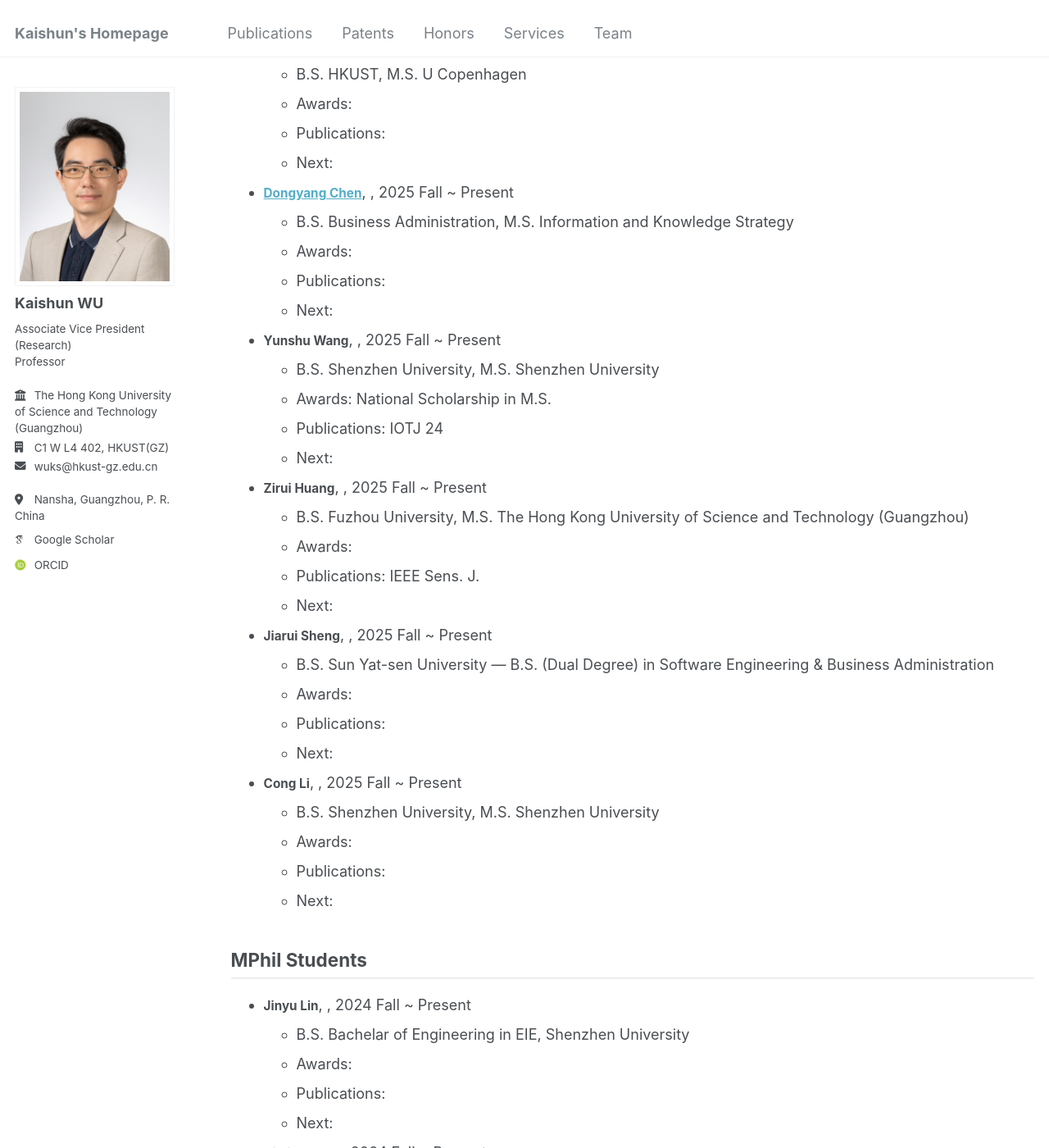
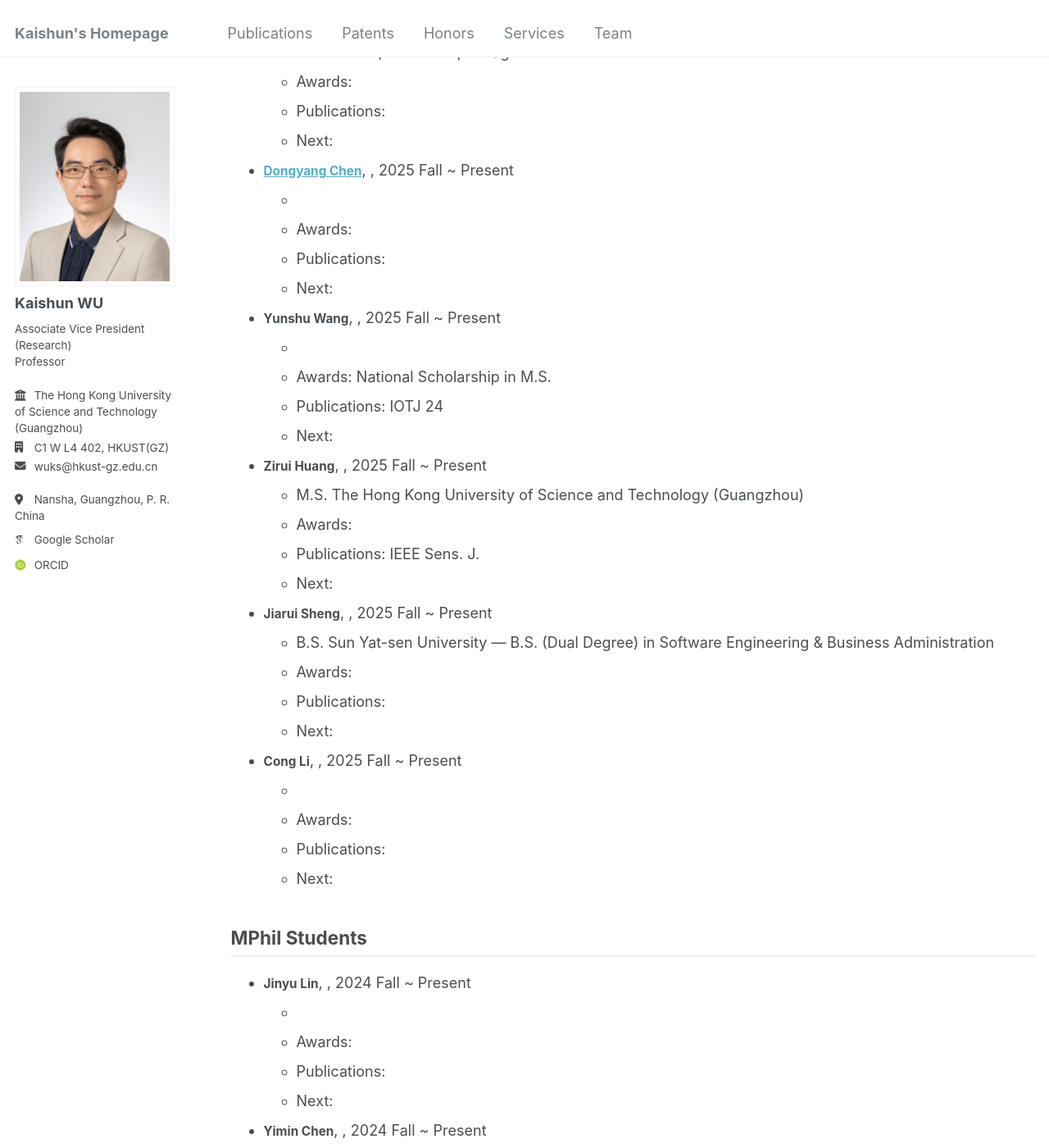
Before and after one commit to kaishun-wu/kaishun-wu.github.io, a Jekyll site: the page built from _pages/team.html, in a window 1280 px wide and 1400 px high, scrolled down 4946 px. Shown: the whole window at 82% size. Built offline with Jekyll 4.4.1, drawn with Linux system fonts in a browser that asks for light colours; some web fonts are replaced; some of the changed text lies outside the part shown.

Commit message:
update: team

```diff
--- a/_data/team.yml
+++ b/_data/team.yml
@@ -8,7 +8,7 @@ Postdoc:
 
   - name: "Shuxin Zhong"
     admission: "2024.12 ~ Present"
-    education: "B.S. Shenzhen University, Ph.D. Rutgers University"
+    education: "Ph.D. Rutgers University"
     publications: ""
     awards: ""
     homepage:
@@ -22,14 +22,14 @@ Postdoc:
 
   - name: "Mengqi Chen"
     admission: "2025.11 ~ Present"
-    education: "B.S. Guangxi University for Nationalities, Ph.D. Shenzhen University"
+    # education: "Ph.D. Shenzhen University"
     publications: ""
     awards: ""
     homepage:
 
   - name: "Yandao Huang"
     admission: "2026.01 ~ Present"
-    education: "B.S. Shenzhen University, Ph.D. HKUST"
+    education: "Ph.D. HKUST"
     publications: ""
     awards: ""
     homepage: "https://island520.github.io/"
@@ -37,21 +37,21 @@ Postdoc:
 PhD Students:
   - name: "Yongzhi Huang"
     admission: "2022 Fall ~ Present"
-    education: "B.S. Shenzhen University"
+    # education: "B.S. Shenzhen University"
     publications: "MobiCom21, IMWUT25"
     awards: ""
     homepage: "https://www.huangyongzhi.com.cn/"
 
   - name: "Minghui Qiu"
     admission: "2022 Fall ~ Present"
-    education: "B.S. Shenzhen University, M.S. Shenzhen University"
+    # education: "B.S. Shenzhen University, M.S. Shenzhen University"
     publications: "IMWUT25, SECON26"
     awards: ""
     homepage: "https://orcid.org/0000-0001-8632-8282"
 
   - name: "Lin Chen"
     admission: "2022 Fall ~ Present"
-    education: "B.S. Shenzhen University, M.S. Shenzhen University"
+    # education: "B.S. Shenzhen University, M.S. Shenzhen University"
     publications: "SenSys26, PerCom26, IMWUT26"
     awards: ""
     homepage: "https://leenc.cn/"
@@ -65,14 +65,14 @@ PhD Students:
 
   - name: "Yuying Wan"
     admission: "2023 Fall ~ Present"
-    education: "B.S. Shenzhen University"
+    # education: "B.S. Shenzhen University"
     publications: "CHI26"
     awards: ""
     homepage:
 
   - name: "Yuhang Wang"
     admission: "2023 Fall ~ Present"
-    education: "B.S. Hebei Agricultural University, M.S. Shenzhen University"
+    # education: "B.S. Hebei Agricultural University, M.S. Shenzhen University"
     publications: "TMC24, WCNC24"
     awards: ""
     homepage: "https://scholar.google.com/citations?hl=en&user=a-OXhU4AAAAJ&view_op=list_works&sortby=pubdate"
@@ -86,7 +86,7 @@ PhD Students:
 
   - name: "Qianru Liao"
     admission: "2023 Fall ~ Present"
-    education: "B.S. Shenzhen University, M.S. Shenzhen University"
+    # education: "B.S. Shenzhen University, M.S. Shenzhen University"
     publications: "MobiSys22, PerCom25"
     awards: ""
     homepage:
@@ -100,14 +100,14 @@ PhD Students:
 
   - name: "Jiayi Zhao"
     admission: "2024 Fall ~ Present"
-    education: "B.S. South China Agricultural University, Information Management and Information System, M.S. Shenzhen University, Computer Technology"
+    # education: "B.S. South China Agricultural University, Information Management and Information System, M.S. Shenzhen University, Computer Technology"
     publications: "ICPADS24"
     awards: "Nov 2018        The 2018 ACM-ICPC Asia Regional Contest Jiaozuo Site 2018 Bronze Medal Nov 2018           The 2018 ACM-ICPC Asia Regional Contest Nanjing Site 2018 Bronze Medal"
     homepage:
 
   - name: "Kaixin Chen"
     admission: "2024 Fall ~ Present"
-    education: "B.S. Communication Engineering, SZU, M.S. Computer Science and Technology, SZU"
+    # education: "B.S. Communication Engineering, SZU, M.S. Computer Science and Technology, SZU"
     publications: "MobiSys25, TMC24"
     awards: "GAC Group - HKUST (GZ) Innovation Talent Development Scholarship, 2024; National Scholarship, China (the highest postgraduate recognition awards), 2023; MobiCom 2023 Travel Grant, 2023; Tencent Founder Innovation Scholarship (the top postgraduate scholarship of SZU), 2022"
     homepage: "https://scholar.google.com/citations?hl=zh-CN&user=oFyMMwoAAAAJ&view_op=list_works&sortby=pubdate"
@@ -121,7 +121,7 @@ PhD Students:
 
   - name: "Peixuan Xiong"
     admission: "2024 Fall ~ Present"
-    education: "B.S. Tiangong University"
+    # education: "B.S. Tiangong University"
     publications: "CHI 2024, Ubicomp 2025"
     awards: "2023CCF技术公益黑客马拉松大赛二等奖、2025”霞客杯“中国江阴第八届创新创业大赛(团队赛）优胜奖"
     homepage: "https://tony9811.github.io/#"
@@ -142,7 +142,7 @@ PhD Students:
 
   - name: "Cheng Luo"
     admission: "2024 Fall ~ Present"
-    education: "B.S. scau, M.S. szu"
+    # education: "B.S. scau, M.S. szu"
     publications: ""
     awards: ""
     homepage:
@@ -156,7 +156,7 @@ PhD Students:
 
   - name: "Yuanyuan Fang"
     admission: "2024 Fall ~ Present"
-    education: "B.S. Hefei university of science and technology, M.S. Chinese academy of science"
+    education: "M.S. Chinese academy of science"
     publications: ""
     awards: ""
     homepage:
@@ -191,21 +191,21 @@ PhD Students:
 
   - name: "Dongyang Chen"
     admission: "2025 Fall ~ Present"
-    education: "B.S. Business Administration, M.S. Information and Knowledge Strategy"
+    # education: "B.S. Business Administration, M.S. Information and Knowledge Strategy"
     publications: ""
     awards: ""
     homepage: "https://dongyang.crd.co/"
 
   - name: "Yunshu Wang"
     admission: "2025 Fall ~ Present"
-    education: "B.S. Shenzhen University, M.S. Shenzhen University"
+    # education: "B.S. Shenzhen University, M.S. Shenzhen University"
     publications: "IOTJ 24"
     awards: "National Scholarship in M.S."
     homepage:
 
   - name: "Zirui Huang"
     admission: "2025 Fall ~ Present"
-    education: "B.S. Fuzhou University, M.S. The Hong Kong University of Science and Technology (Guangzhou)"
+    education: "M.S. The Hong Kong University of Science and Technology (Guangzhou)"
     publications: "IEEE Sens. J."
     awards: ""
     homepage:
@@ -219,7 +219,7 @@ PhD Students:
 
   - name: "Cong Li"
     admission: "2025 Fall ~ Present"
-    education: "B.S. Shenzhen University, M.S. Shenzhen University"
+    # education: "B.S. Shenzhen University, M.S. Shenzhen University"
     publications: ""
     awards: ""
     homepage:
@@ -227,7 +227,7 @@ PhD Students:
 MPhil Students:
   - name: "Jinyu Lin"
     admission: "2024 Fall ~ Present"
-    education: "B.S. Bachelar of Engineering in EIE, Shenzhen University"
+    # education: "B.S. Bachelar of Engineering in EIE, Shenzhen University"
     publications: ""
     awards: ""
     homepage:
@@ -241,7 +241,7 @@ MPhil Students:
 
   - name: "Xiaoteng Chen"
     admission: "2025.08 ~ Present"
-    education: "B.S. BSc in Electrical Information Engineering, Guangdong University Of Technology"
+    # education: "B.S. BSc in Electrical Information Engineering, Guangdong University Of Technology"
     publications: ""
     awards: ""
     homepage:
@@ -269,14 +269,14 @@ MPhil Students:
 
   - name: "Derong Deng"
     admission: "2025.10 ~ Present"
-    education: "B.S. Electronics and Computer Engineering"
+    # education: "B.S. Electronics and Computer Engineering"
     publications: ""
     awards: ""
     homepage:
 
   - name: "Yanshan Liu"
     admission: "2026 Spring ~ Present"
-    education: "B.S. Beijing Technology and Business University"
+    # education: "B.S. Beijing Technology and Business University"
     publications: ""
     awards: ""
     homepage:
```
